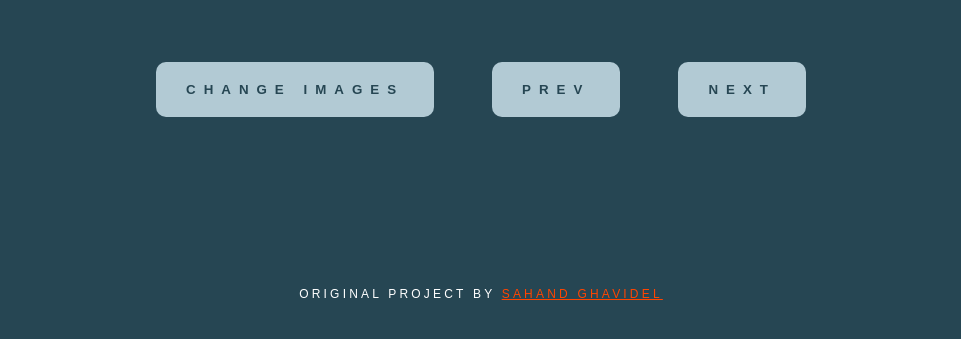
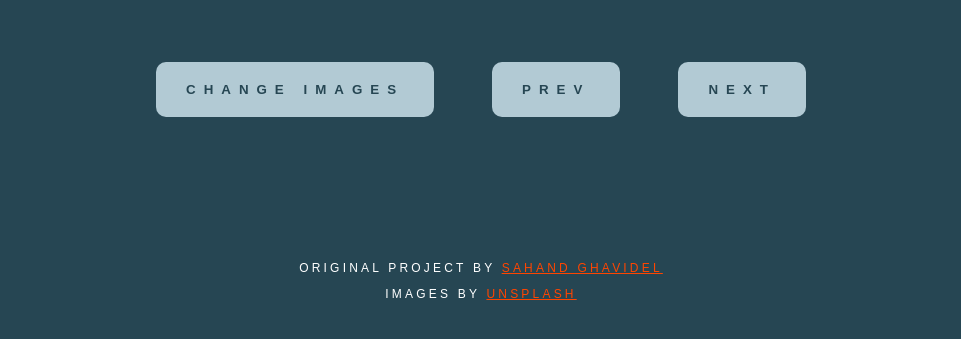
Before and after one commit to francescox001/francescox001.github.io, a plain HTML site: page 009-rotating-image-gallery/index.html in a window 1280 px wide. Shown: the part 447-786 px from the top of the page, without its empty margins (159-1120 px from the left). Drawn offline with Linux system fonts and the light colour scheme.

Commit message:
Add files via upload

```diff
--- a/009-rotating-image-gallery/index.html
+++ b/009-rotating-image-gallery/index.html
@@ -44,6 +44,7 @@
 
     <div class="credits">
       <p>Original Project by <a href="https://www.udemy.com/course/html-css-javascript-projects-for-beginners" target="_blank">Sahand Ghavidel</a></p>
+      <p>Images by <a href="https://unsplash.com/" target="_blank">Unsplash</a></p>
     </div>
 
     <script src="index.js"></script>
--- a/009-rotating-image-gallery/style.css
+++ b/009-rotating-image-gallery/style.css
@@ -78,3 +78,7 @@ a:link{
 a:hover{
     text-decoration: none;
 }
+
+a:visited{
+    color:orangered;
+}
```
